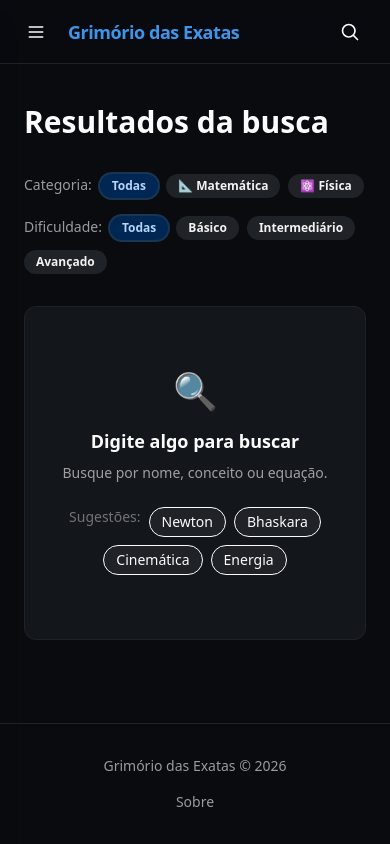
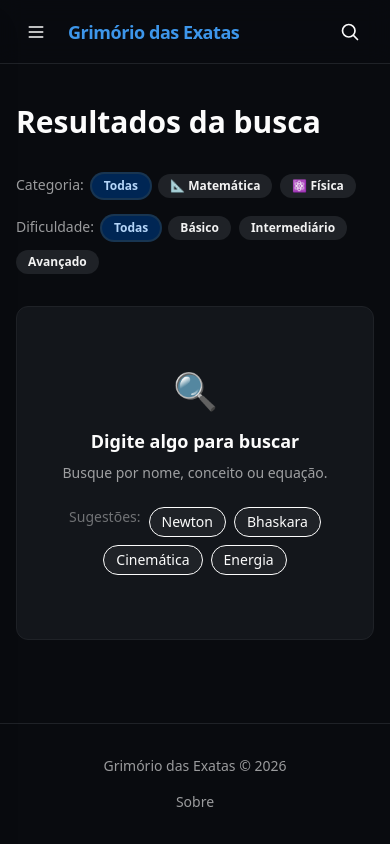
Before and after one commit to Luisaboia/grimorio-das-exatas, a Next.js app: page /busca in a window 390 px wide. Built offline with nearby package versions, Linux system fonts and the light colour scheme.

Commit message:
fix: eliminar overflow horizontal em todas as páginas mobile

```diff
--- a/src/app/busca/page.tsx
+++ b/src/app/busca/page.tsx
@@ -28,7 +28,7 @@ export default async function BuscaPage({ searchParams }: BuscaPageProps) {
   });
 
   return (
-    <div className="px-6 py-10 lg:px-10">
+    <div className="max-w-full overflow-x-hidden px-4 py-10 sm:px-6 lg:px-10">
       <div className="mx-auto max-w-5xl">
         {/* Header */}
         <div className="mb-8">
--- a/src/app/formula/[slug]/page.tsx
+++ b/src/app/formula/[slug]/page.tsx
@@ -237,7 +237,7 @@ export default async function FormulaDetailPage({
   const headings = extractHeadings(content);
 
   return (
-    <div className="px-6 py-10 lg:px-10">
+    <div className="max-w-full overflow-x-hidden px-4 py-10 sm:px-6 lg:px-10">
       {/* JSON-LD Structured Data */}
       <JsonLd formula={frontmatter} />
 
--- a/src/app/formulas/[category]/[subcategory]/page.tsx
+++ b/src/app/formulas/[category]/[subcategory]/page.tsx
@@ -63,7 +63,7 @@ export default async function SubcategoryPage({
   }
 
   return (
-    <div className="px-6 py-10 lg:px-10">
+    <div className="max-w-full overflow-x-hidden px-4 py-10 sm:px-6 lg:px-10">
       {/* Breadcrumbs */}
       <Breadcrumbs
         items={[
--- a/src/app/formulas/[category]/page.tsx
+++ b/src/app/formulas/[category]/page.tsx
@@ -50,7 +50,7 @@ export default async function CategoryPage({ params, searchParams }: CategoryPag
   }
 
   return (
-    <div className="px-6 py-10 lg:px-10">
+    <div className="max-w-full overflow-x-hidden px-4 py-10 sm:px-6 lg:px-10">
       {/* Breadcrumbs */}
       <Breadcrumbs
         items={[
--- a/src/app/formulas/page.tsx
+++ b/src/app/formulas/page.tsx
@@ -34,7 +34,7 @@ export default async function FormulasPage({
   }
 
   return (
-    <div className="px-6 py-10 lg:px-10">
+    <div className="max-w-full overflow-x-hidden px-4 py-10 sm:px-6 lg:px-10">
       {/* Breadcrumbs */}
       <Breadcrumbs
         items={[
--- a/src/app/globals.css
+++ b/src/app/globals.css
@@ -57,6 +57,10 @@
   --card-border: oklch(0.35 0.02 260 / 0.3);
 }
 
+html, body {
+  overflow-x: hidden;
+}
+
 body {
   background: var(--background);
   color: var(--foreground);
--- a/src/app/layout.tsx
+++ b/src/app/layout.tsx
@@ -53,7 +53,7 @@ export default function RootLayout({
           <Header />
           <div className="flex flex-1">
             <Sidebar />
-            <main className="flex-1 lg:ml-64">
+            <main className="flex-1 overflow-x-hidden lg:ml-64">
               {children}
             </main>
           </div>
--- a/src/app/page.tsx
+++ b/src/app/page.tsx
@@ -7,7 +7,7 @@ import { FormulaTypewriter } from "@/components/home/FormulaTypewriter";
 
 export default function Home() {
   return (
-    <div className="px-6 py-10 lg:px-10">
+    <div className="max-w-full overflow-x-hidden px-4 py-10 sm:px-6 lg:px-10">
       {/* Hero section */}
       <section className="mx-auto max-w-3xl text-center">
         <h1 className="text-3xl font-bold tracking-tight text-surface-50 sm:text-5xl">
--- a/src/app/sobre/page.tsx
+++ b/src/app/sobre/page.tsx
@@ -26,7 +26,7 @@ const technologies = [
 
 export default function SobrePage() {
   return (
-    <div className="px-6 py-10 lg:px-10">
+    <div className="max-w-full overflow-x-hidden px-4 py-10 sm:px-6 lg:px-10">
       <div className="mx-auto max-w-4xl">
         {/* Breadcrumbs */}
         <Breadcrumbs
--- a/src/components/formulas/FormulaBlock.tsx
+++ b/src/components/formulas/FormulaBlock.tsx
@@ -39,7 +39,7 @@ export function FormulaBlock({ math, label }: FormulaBlockProps) {
         </p>
       )}
 
-      <div className="flex items-center justify-center overflow-x-auto py-2 text-base sm:text-xl">
+      <div className="flex max-w-full items-center justify-center overflow-x-auto py-2 text-base sm:text-xl">
         <BlockMath math={math} />
       </div>
 
```
